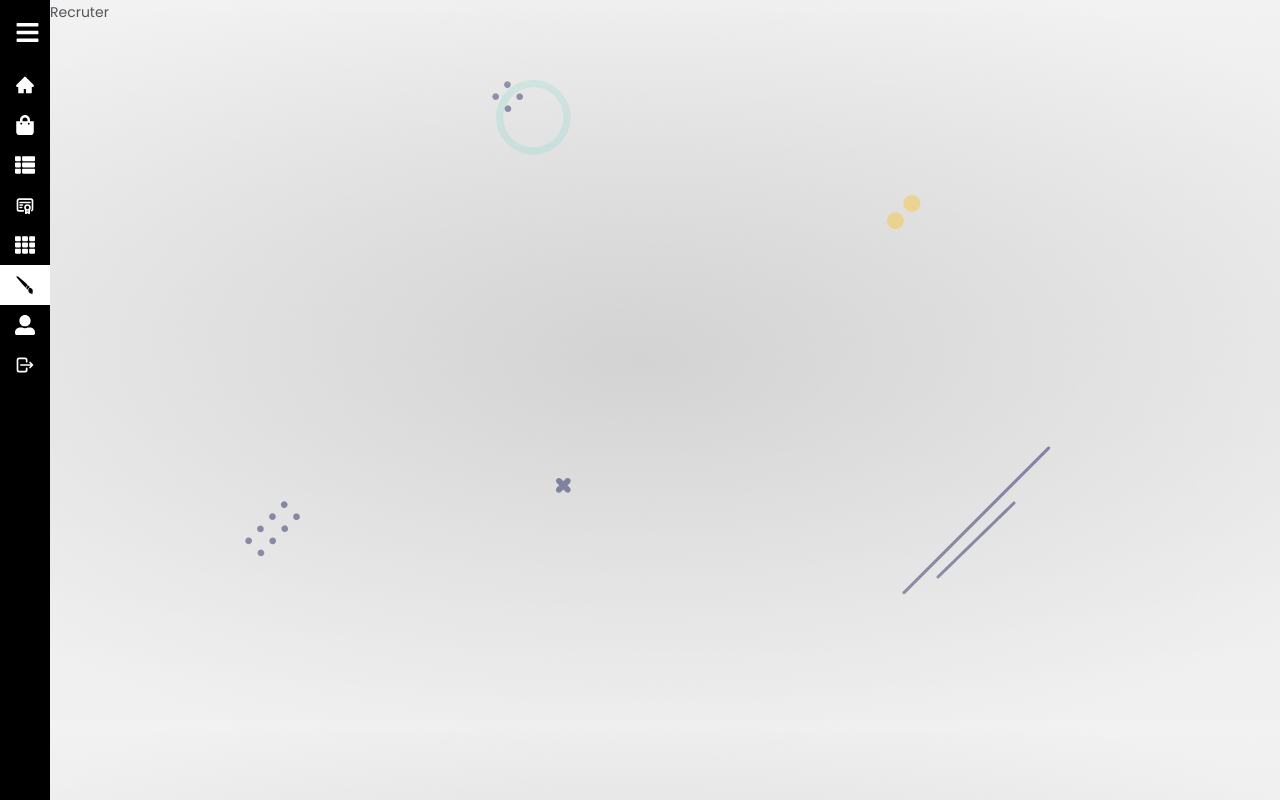
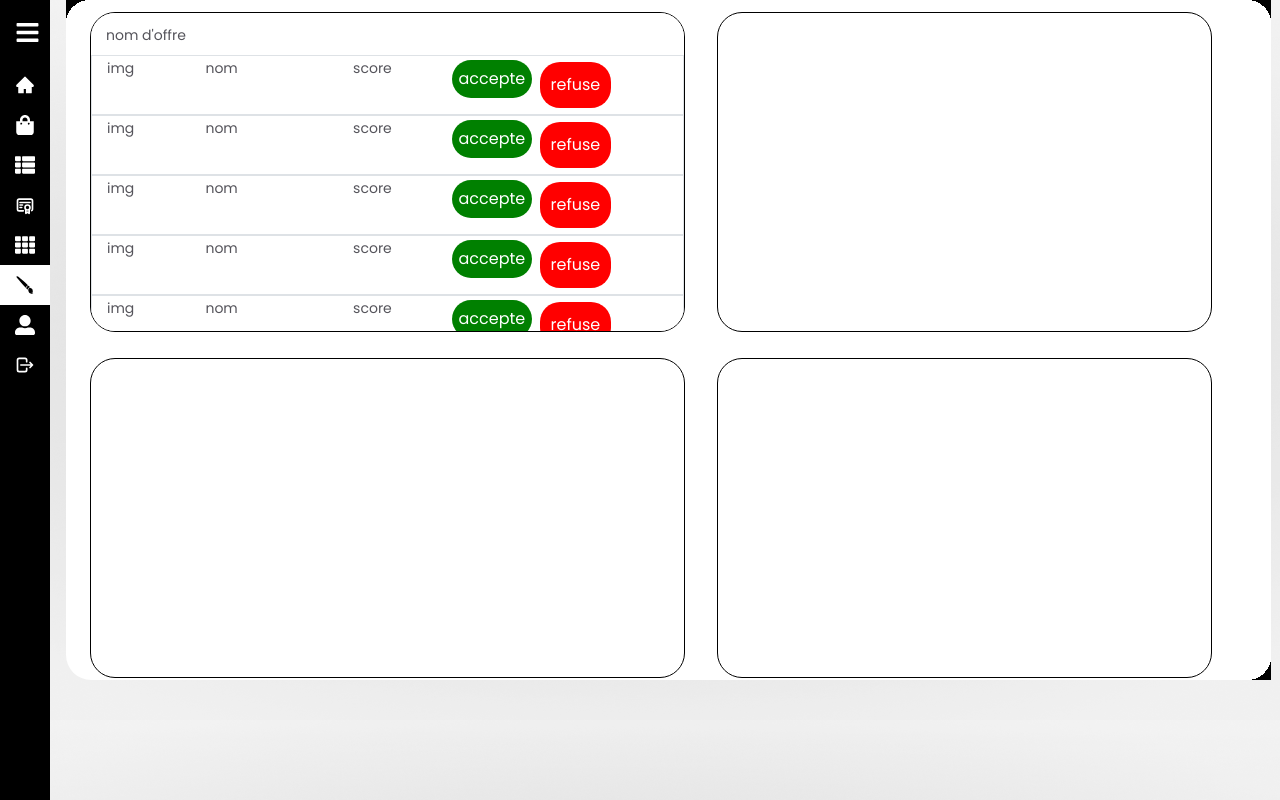
Before and after one commit to recruitment-project/recrute_web_site, a React (Create React App) app in the folder client/: page /recruteur/recruter in a window 1280 px wide. Built offline with nearby package versions, Linux system fonts and the light colour scheme; a web font is replaced by a local one.

Commit message:
front precruter

```diff
--- a/client/src/components/private/recruteur/StepperModif.js
+++ b/client/src/components/private/recruteur/StepperModif.js
@@ -128,12 +128,7 @@ export default function StepperModif(){
 
               <input type="text" className="formcontrol"  placeholder="temp plein" name="Temp"   value={inpval.Temp} onChange={setdata}/>
           </div>
-          </div>);
-        case 2:
-          return(
-
-                  <div >
-                    <div class="mb-3 mt-12">
+          <div class="mb-3 mt-12">
 
                         <input type="text" className="formcontrol"  placeholder=" domaine de l'offre"  onChange={setdata}
                                  name="ITdomain" value={inpval.ITdomain} />
@@ -142,13 +137,17 @@ export default function StepperModif(){
                         <input type="text" className="formcontrol" placeholder=" Address"  onChange={setdata}
                                  name="City" value={inpval.City} />
                     </div>
+          </div>);
+        case 2:
+          return(
+
+                  <div >
+
+
                     <div class="mb-3 mt-12">
                         <input type="text" className="formcontrol" placeholder=" Competance"   value={inpval.Competance} onChange={setdata} name="Competance" />
                     </div>
-                    </div>);
-            case 3:
-              return( <div >
-                <div class="mb-3 mt-12">
+                    <div class="mb-3 mt-12">
 
                     <input type="text" className="formcontrol" placeholder=" petite d'escription"  onChange={setdata}
                            name="MiniDescription" value={inpval.MiniDescription} />
@@ -160,8 +159,9 @@ export default function StepperModif(){
                             <textarea id="story" name="DescriptionDetail" value={inpval.DescriptionDetail} className="formcontrol " placeholder="description détaillée"
          onChange={setdata}  rows="5" cols="33"></textarea>
                 </div>
-                </div>);
-                                case 4:
+                    </div>);
+
+                                case 3:
                                   return( <div >
                                     <div class="mb-3 mt-12">
 
@@ -188,7 +188,7 @@ export default function StepperModif(){
 
                                     </div>
                                     </div>);
-                                    case 5:
+                                    case 4:
                                       return( <div>
                                         <div class="mb-3 mt-12">
 
@@ -216,7 +216,7 @@ export default function StepperModif(){
 
                                         </div>
                                        </div>);
-                                       case 6:
+                                       case 5:
                                         return( <div >
                                           <div class="mb-3 mt-12">
 
@@ -244,7 +244,7 @@ export default function StepperModif(){
 
                                           </div>
                                          </div>);
-                                         case 7:
+                                         case 6:
                                           return( <div >
                                             <div class="mb-3 mt-12">
 
@@ -273,7 +273,7 @@ export default function StepperModif(){
 
                                             </div>
                                            </div>);
-                                              case 8:
+                                              case 7:
                                                 return( <div >
                                                   <div class="mb-3 mt-12">
 
@@ -304,7 +304,7 @@ export default function StepperModif(){
                                                  </div>);
     }
   }
-  const labelArray = ['Step 1', 'Step 2', 'Step 3', 'Step 4', 'Step 5', 'Step 6', 'Step 7', 'Step 8']
+  const labelArray = ['Step 1', 'Step 2', 'Step 3', 'Step 4', 'Step 5', 'Step 6', 'Step 7']
   const [currentStep, updateCurrentStep] = useState(1);
 
   const handleChange = input => e => {
--- a/client/src/components/private/recruteur/recruter.js
+++ b/client/src/components/private/recruteur/recruter.js
@@ -1,4 +1,5 @@
-import React from 'react'
+import React from 'react';
+import Header from '../../layout/header';
 import SidebarRecruteur from '../../layout/sidebarRecruteur';
 function Recruter() {
   return (
@@ -6,9 +7,180 @@ function Recruter() {
     <div>
    <SidebarRecruteur/>
     </div>
-    <div>
-    Recruter
-    </div></div>
+    <div className='layout'>
+    <Header/>
+    <div className='cardMesoffre'>
+    <div className='row mx-2'>
+    <div className='cardrecut mt-10 col-6'>
+      <div className='mt-2 mb-2 '>nom d'offre</div>
+      <div className='row border'>
+        <div className='col-2'>
+          img
+        </div>
+        <div className="col-3">
+          nom
+        </div>
+        <div className='col-2'>
+          score
+        </div>
+        <div className='col-4'>
+          <div className='row'>
+          <div className='col-5 mt-1'>
+            <button className='btn accepter'>accepte</button>
+            </div>
+            <div className='col-5'>
+            <button className='btn btnsupprimer'>refuse</button>
+            </div>
+
+          </div>
+
+        </div>
+
+      </div>
+      <div className='row border'>
+        <div className='col-2'>
+          img
+        </div>
+        <div className="col-3">
+          nom
+        </div>
+        <div className='col-2'>
+          score
+        </div>
+        <div className='col-4'>
+          <div className='row'>
+          <div className='col-5 mt-1'>
+            <button className='btn accepter'>accepte</button>
+            </div>
+            <div className='col-5'>
+            <button className='btn btnsupprimer'>refuse</button>
+            </div>
+
+          </div>
+
+        </div>
+
+      </div>
+      <div className='row border'>
+        <div className='col-2'>
+          img
+        </div>
+        <div className="col-3">
+          nom
+        </div>
+        <div className='col-2'>
+          score
+        </div>
+        <div className='col-4'>
+          <div className='row'>
+          <div className='col-5 mt-1'>
+            <button className='btn accepter'>accepte</button>
+            </div>
+            <div className='col-5'>
+            <button className='btn btnsupprimer'>refuse</button>
+            </div>
+
+          </div>
+
+        </div>
+
+      </div>
+      <div className='row border'>
+        <div className='col-2'>
+          img
+        </div>
+        <div className="col-3">
+          nom
+        </div>
+        <div className='col-2'>
+          score
+        </div>
+        <div className='col-4'>
+          <div className='row'>
+          <div className='col-5 mt-1'>
+            <button className='btn accepter'>accepte</button>
+            </div>
+            <div className='col-5'>
+            <button className='btn btnsupprimer'>refuse</button>
+            </div>
+
+          </div>
+
+        </div>
+
+      </div>
+      <div className='row border'>
+        <div className='col-2'>
+          img
+        </div>
+        <div className="col-3">
+          nom
+        </div>
+        <div className='col-2'>
+          score
+        </div>
+        <div className='col-4'>
+          <div className='row'>
+          <div className='col-5 mt-1'>
+            <button className='btn accepter'>accepte</button>
+            </div>
+            <div className='col-5'>
+            <button className='btn btnsupprimer'>refuse</button>
+            </div>
+
+          </div>
+
+        </div>
+
+      </div>
+      <div className='row border'>
+        <div className='col-2'>
+          img
+        </div>
+        <div className="col-3">
+          nom
+        </div>
+        <div className='col-2'>
+          score
+        </div>
+        <div className='col-4'>
+          <div className='row'>
+            <div className='col-5 mt-1'>
+            <button className='btn accepter'>accepte</button>
+            </div>
+            <div className='col-5'>
+            <button className='btnsupprimer'>refuse</button>
+            </div>
+
+          </div>
+
+        </div>
+
+      </div>
+      </div>
+      <div className='cardrecut mt-10 col-5 '>
+      </div>
+      </div>
+      <div className='row mx-2'>
+    <div className='cardrecut mt-10 col-6'>
+      </div>
+      <div className='cardrecut mt-10 col-5 '>
+      </div>
+      </div>
+      <div className='row mx-2'>
+    <div className='cardrecut mt-10 col-6'>
+      </div>
+      <div className='cardrecut mt-10 col-5 '>
+      </div>
+      </div>
+      </div>
+
+
+
+
+
+      </div>
+      </div>
   )
 }
 
--- a/client/src/index.css
+++ b/client/src/index.css
@@ -125,7 +125,17 @@ overflow-y: scroll;
     overflow-y: scroll;
 
 }
-
+.cardrecut{
+    background-color: #fff;
+    border-radius: 25px;
+    margin: 16px;
+    height: 40vh;
+    padding-top: 2px;
+    width: 97.6%;
+    overflow: hidden;
+    overflow-y: scroll;
+    border:solid #000 1px;
+}
 
 
 
@@ -266,10 +276,6 @@ overflow-y: scroll;
     background-color: hsl(0, 0%, 100%);
     border-radius:25px;
     margin-top: 20px;
-
-
-
-
 }
 .x{
     flex: auto;
@@ -277,10 +283,11 @@ overflow-y: scroll;
 .cardMesoffre{
     background-color: #fff;
     border-radius: 25px;
-    margin: 16px;
-    height: 80vh;
+    margin-left: 16px;
+    margin-right: 16px;
+    height: 85vh;
     padding-top: 2px;
-    width: 100%;
+    width: 98%;
     overflow: hidden;
     overflow-y: scroll;
 }
@@ -302,6 +309,15 @@ overflow-y: scroll;
     background-color: green;
     color: white;
     border-radius: 20px;
+    padding: 6px;
+
+}
+.accepter{
+
+
+    background-color: green;
+    color: white;
+    border-radius: 100px;
     padding: 6px;
 
 }
```
Also changed, not shown: client/src/components/private/recruteur/stepper.js (+50 -50 lines).
